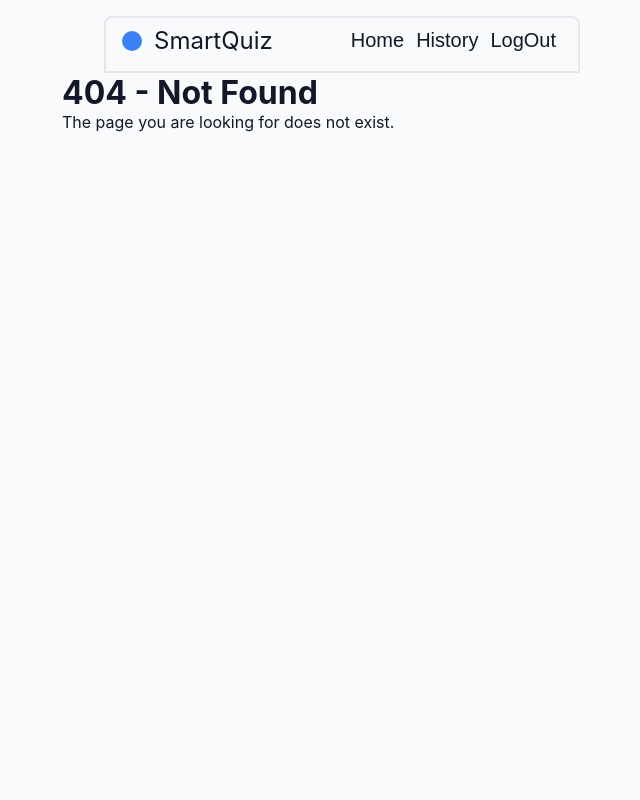
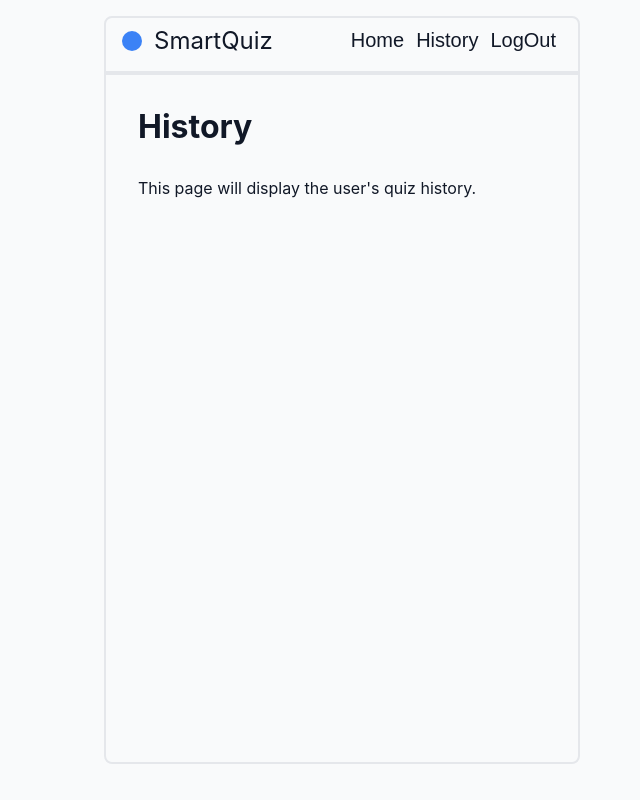
Before and after one commit to gregoryb79/SmartQuiz, a React (Vite) app in the folder client/: page /history in a window 1280 px wide. Before the commit this address had no page. Shown: the whole page, without its empty margins (298-938 px from the left). Built offline with nearby package versions, Linux system fonts and the light colour scheme.

Commit message:
history stab created

```diff
--- /dev/null
+++ b/client/src/pages/History.module.scss
@@ -0,0 +1,16 @@
+@use '../styles/mixins' as *;
+
+.historyContainer{
+    position: relative;
+    width: var(--standard-width);
+    height: var(--standard-height);
+    margin: 0 auto;
+    border: 2px solid var(--gray-border);
+    border-radius: 0 0 8px 8px;
+
+    display: flex;
+    flex-direction: column;
+    gap: 2rem;
+    padding: 2rem;
+
+}
--- /dev/null
+++ b/client/src/pages/History.tsx
@@ -0,0 +1,11 @@
+import styles from './History.module.scss';
+
+export function History() {
+    return (
+        <main className={styles.historyContainer}>
+            <h1>History</h1>
+            <p>This page will display the user's quiz history.</p>
+            {/* Future implementation will go here */}
+        </main>
+    );
+}
--- a/client/src/router.ts
+++ b/client/src/router.ts
@@ -6,6 +6,7 @@ import { App } from "./App";
 import { Home } from "./pages/Home";
 import { NotFound } from "./pages/NotFound";
 import { Quiz } from "./pages/Quiz";
+import { History } from "./pages/History";
 // import { HandleOrder } from "./pages/HandleOrder";
 // import { LogIn } from "./pages/LogIn";
 // import { Register } from "./pages/Register";
@@ -21,6 +22,7 @@ export const router = createBrowserRouter([
             { path: "*", Component: NotFound },
             { path: "/", Component: Home },
             { path: "/new-quiz", Component: Quiz },
+            { path: "/history", Component: History },
             // {
             //     path: "/login",
             //     Component: LogIn,
```
